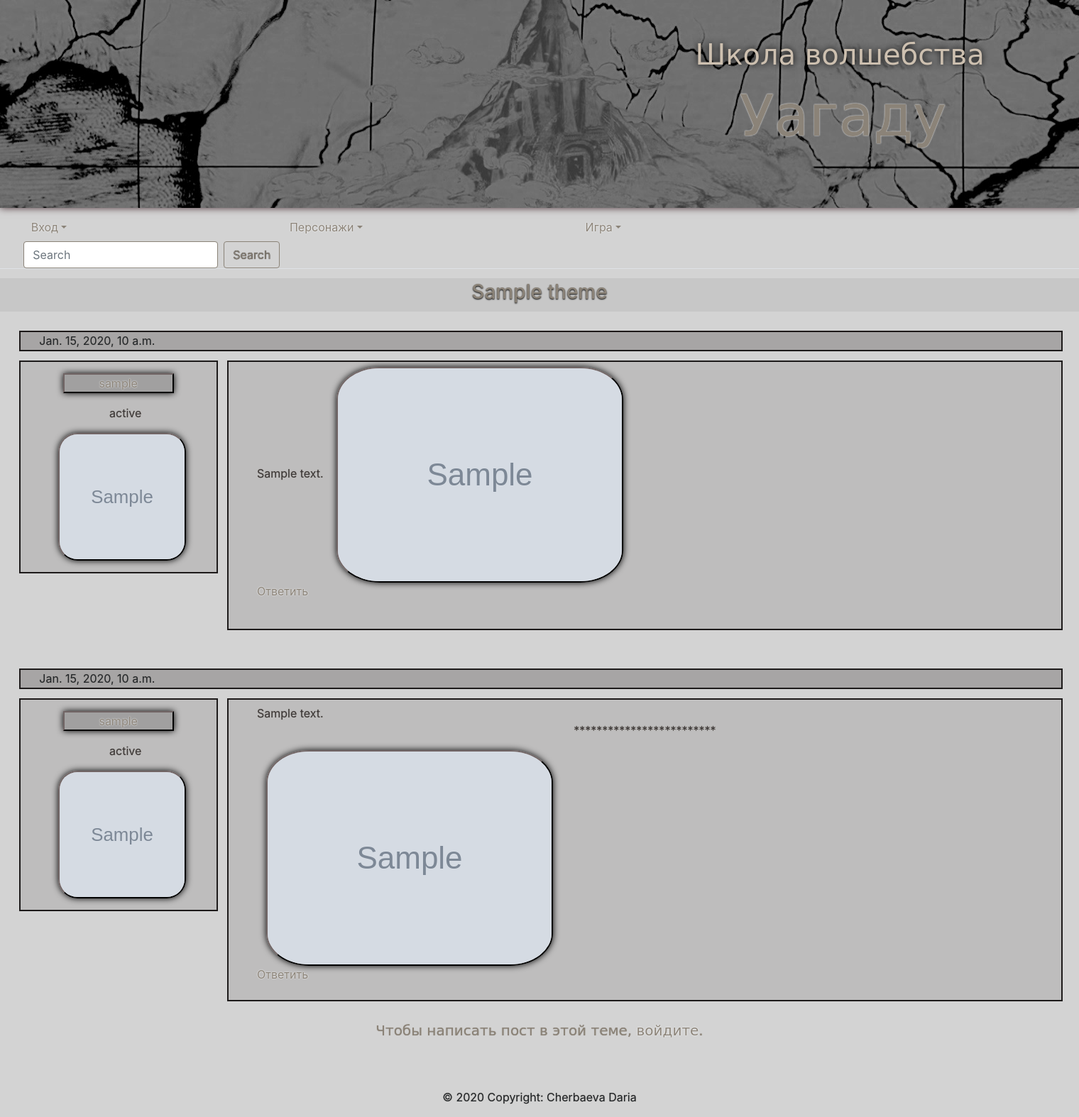
After one commit to dariacherbaeva/role_game_forum, a Django app: page /forum/page/1 in a window 1520 px wide. The commit adds this page. Shown: the whole page at 71% size. Run offline with Django 3.2, Linux system fonts and the light colour scheme; tables that the repository leaves empty hold one stand-in row (values such as "Sample post"); grey boxes marked "Sample" are stand-in pictures; some libraries are stand-ins or nearby versions.

Commit message:
friends app finished (subscriptions and friends both), theme page added, posts counter in profile added, some minor changes in other pages added as well

```diff
--- a/forum/models.py
+++ b/forum/models.py
@@ -16,7 +16,7 @@ class Section(models.Model):
 class Theme(models.Model):
     name = models.CharField(max_length=50)
     section = models.ForeignKey(Section, on_delete=models.CASCADE, blank=True, null=True)
-    first_post = models.ForeignKey('Post', on_delete=models.CASCADE)
+    first_post = models.ForeignKey('Post', on_delete=models.CASCADE, related_name='first_post')
     is_open = models.BooleanField()
     is_game = models.BooleanField()
 
@@ -30,6 +30,10 @@ class Post(models.Model):
     character = models.ForeignKey(Character, on_delete=models.CASCADE, blank=True, null=True)
     picture = models.ImageField(upload_to='photos', blank=True, null=True)
     when = models.DateTimeField()
+    theme = models.ForeignKey(Theme, on_delete=models.CASCADE, related_name='theme', blank=True, null=True)
+
+    def __str__(self):
+        return self.text
 
 
 class Like(models.Model):
--- a/forum/urls.py
+++ b/forum/urls.py
@@ -1,7 +1,8 @@
 from django.urls import path
 
-from forum.views import ForumListView
+from forum.views import ForumListView, ForumPageView
 
 urlpatterns = [
     path('list/', ForumListView.as_view(), name='list'),
+    path('page/<int:pk>', ForumPageView.as_view(), name='page'),
 ]
--- a/forum/views.py
+++ b/forum/views.py
@@ -1,6 +1,8 @@
-from django.views.generic import TemplateView
+from django.utils import timezone
+from django.views.generic import TemplateView, DetailView, CreateView
 
-from forum.models import Theme, Section
+from forum.forms import GamePostForm, SystemPostForm
+from forum.models import Theme, Section, Post
 
 
 class ForumListView(TemplateView):
@@ -12,3 +14,16 @@ class ForumListView(TemplateView):
         context['game_themes'] = Theme.objects.filter(is_game=True)
         context['sections'] = Section.objects.all()
         return context
+
+
+class ForumPageView(DetailView):
+    model = Theme
+    template_name = 'forum/forum_page.html'
+    context_object_name = 'theme'
+
+    def get_context_data(self, **kwargs):
+        context = super(ForumPageView, self).get_context_data(**kwargs)
+        context['posts'] = Post.objects.filter(theme=self.object).order_by('when')
+        # context['game_form'] = GamePostForm
+        # context['system_form'] = SystemPostForm
+        return context
--- a/foundation/models.py
+++ b/foundation/models.py
@@ -46,10 +46,11 @@ class SiteUser(AbstractBaseUser):
     def __str__(self):
         return self.username
 
-    # For checking permissions. to keep it simple all admin have ALL permissons
+    # For checking permissions. to keep it simple all admin have ALL permissions
     def has_perm(self, perm, obj=None):
         return self.is_admin
 
     # Does this user have permission to view this app? (ALWAYS YES FOR SIMPLICITY)
-    def has_module_perms(self, app_label):
+    @staticmethod
+    def has_module_perms(app_label):
         return True
--- a/friends/models.py
+++ b/friends/models.py
@@ -6,3 +6,9 @@ from foundation.models import SiteUser
 class Subscription(models.Model):
     subscriptor = models.ForeignKey(SiteUser, on_delete=models.CASCADE, related_name='who')
     subscriber = models.ForeignKey(SiteUser, on_delete=models.CASCADE, related_name='to_who')
+
+    class Meta:
+        unique_together = (('subscriptor', 'subscriber'),)
+
+    def __str__(self):
+        return self.subscriptor.username + ' ' + self.subscriber.username
--- /dev/null
+++ b/friends/urls.py
@@ -0,0 +1,9 @@
+from django.urls import path
+
+from friends.views import FriendsListView, subscribe, unsubscribe
+
+urlpatterns = [
+    path('friends/', FriendsListView.as_view(), name='friends_list'),
+    path('subscribe/<int:pk>', subscribe, name='subscribe'),
+    path('unsubscribe/<int:pk>', unsubscribe, name='unsubscribe'),
+]
--- a/role_game_forum/settings.py
+++ b/role_game_forum/settings.py
@@ -122,6 +122,7 @@ USE_TZ = True
 
 STATIC_URL = '/static/'
 LOGIN_REDIRECT_URL = '/'
+LOGIN_URL = 'login'
 AUTH_USER_MODEL = 'foundation.SiteUser'
 STATICFILES_DIRS = [os.path.join(BASE_DIR, "static")]
 MEDIA_ROOT = os.path.join(os.path.dirname(BASE_DIR), "media")
--- a/role_game_forum/urls.py
+++ b/role_game_forum/urls.py
@@ -26,6 +26,7 @@ urlpatterns = [
     url('', include('foundation.urls')),
     re_path(r'^characters/', include(('characters.urls', 'characters'), namespace='Characters')),
     re_path(r'^forum/', include(('forum.urls', 'forum'), namespace='Forum')),
+    re_path(r'^friends/', include(('friends.urls', 'friends'), namespace='Friends')),
 
 ]
 if settings.DEBUG:
--- a/static/css/style.css
+++ b/static/css/style.css
@@ -97,11 +97,13 @@ a:hover {
         margin: 20pt;
         float: left;
         margin-right: 40pt;
+        width: 1470px;
 }
 
 .post-body {
         overflow: hidden;
         height: auto;
+        min-height: 380px;
         padding-left: 30pt;
         padding-right: 30pt;
         margin-top: 10pt;
--- a/templates/base.html
+++ b/templates/base.html
@@ -97,7 +97,7 @@
                        role="button">Профиль</a>
                     <div class="dropdown-menu" id="myDropdown1">
                         <a class="dropdown-item" href="{% url 'profile' pk=request.user.id %}">Мой профиль</a>
-                        <a class="dropdown-item" href="#">Мои друзья</a>
+                        <a class="dropdown-item" href="{% url 'Friends:friends_list' %}">Мои друзья</a>
                         <a class="dropdown-item" href="#">Мои сообщения</a>
                         <a class="dropdown-item" href="{% url 'logout' %}">Выйти</a>
                     </div>
--- a/templates/characters/characters.html
+++ b/templates/characters/characters.html
@@ -88,10 +88,10 @@
             {% endif %}
         {% endfor %}
         <p></p>
-        <div><p></p></div>
+       ㅤㅤㅤㅤㅤㅤ
 
 
-        <div class="page-title" align="center">
+       <div class="page-title" align="center">
             <h3>Неканоны ролевой</h3>
         </div>
         {% for c in character_list %}
--- a/templates/forum/forum_list.html
+++ b/templates/forum/forum_list.html
@@ -10,7 +10,7 @@
         {% for t in themes %}
             <div class="location-list">
                 <div class="location-link">
-                    <a href="#">{{ t.name }}</a>
+                    <a href="{% url 'Forum:page' pk=t.pk %}">{{ t.name }}</a>
                     <p>Создано: {{ t.first_post.when }}</p>
                 </div>
             </div>
@@ -27,7 +27,7 @@
                 {% if t.section == s %}
                     <div class="location-list">
                         <div class="location-link">
-                            <a href="#">{{ t.name }}</a>
+                            <a href="{% url 'Forum:page' pk=t.pk %}">{{ t.name }}</a>
                             <p>{{ t.first_post.when }}</p>
                         </div>
                     </div>
--- /dev/null
+++ b/templates/forum/forum_page.html
@@ -0,0 +1,98 @@
+{% extends 'base.html' %}
+{% load bootstrap_tags %}
+
+
+{% block content %}
+    <div class="page-title" align="center">
+        <h3>{{ theme.name }}</h3>
+    </div>
+
+    <div class="post-box">
+        <div class="post-time">
+            {{ theme.first_post.when }}
+        </div>
+        <div class="post-author">
+            <ul>
+                <p>
+                <div class="author"><a
+                        href="{% url 'profile' pk=theme.first_post.author.pk %}">{{ theme.first_post.author.username }}</a>
+                </div>
+                </p>
+                <p>
+                <div class="status">{{ theme.first_post.author.status }}</div>
+                </p>
+                {% if theme.first_post.author.photo %}
+                    <p><img src="{{ theme.first_post.author.photo.url }}" width="180" height="180" class="avatar"
+                            align="center"></p>
+                {% endif %}
+                <!--<p><div class="posts-counter">Сообщений: 249</div></p>-->
+            </ul>
+        </div>
+        <div class="post-body">
+            <div id="p193244-content" class="post-content">
+                {{ theme.first_post.text }}
+                {% if theme.first_post.picture %}
+                    <img src="{{ theme.first_post.picture.url }}" class="avatar">
+                {% endif %}
+                <p><a href="#" class="reply-a">Ответить</a></p>
+            </div>
+        </div>
+    </div>
+
+    {% for post in posts %}
+        <div class="post-box">
+            <div class="post-time">
+                {{ post.when }}
+            </div>
+            <div class="post-author">
+                <ul>
+                    <p>
+                    <div class="author"><a
+                            href="{% url 'profile' pk=post.author.pk %}">{{ post.author.username }}</a>
+                    </div>
+                    </p>
+                    <p>
+                    <div class="status">{{ post.author.status }}</div>
+                    </p>
+                    {% if post.author.photo %}
+                        <p><img src="{{ post.author.photo.url }}" width="180" height="180" class="avatar"
+                                align="center"></p>
+                    {% endif %}
+                    <!--<p><div class="posts-counter">Сообщений: 249</div></p>-->
+                </ul>
+            </div>
+            <div class="post-body">
+                <div id="p193244-content" class="post-content">
+                    {{ post.text }}
+                    <p align="center">*************************</p>
+                    {% if post.picture %}
+                        <div>
+                            <img src="{{ post.picture.url }}" class="avatar">
+                        </div>
+                    {% endif %}
+                    <p><a href="#" class="reply-a">Ответить</a></p>
+                </div>
+            </div>
+        </div>
+    {% endfor %}
+    {% if request.user.is_authenticated == False %}
+        <div class="main-page-text">Чтобы написать пост в этой теме, <a href="{% url 'login' %}">войдите</a>.</div>
+    {% elif theme.is_open == False %}
+        <div class="main-page-text">Данная тема закрыта.</div>
+    {% elif theme.is_game %}
+        <form class="form-control" action="{% url '' %}">
+            <div class="new-post" align="center">
+                <h5 сlass="np-title">Новый пост</h5>
+                <div class="form-group">
+                    {% csrf_token %}
+                    {{ game_form|as_bootstrap }}
+                </div>
+                <div class="form-group">
+                    <button class="btn btn-outline-success my-2 my-sm-0" type="submit" align="center">Отправить</button>
+                </div>
+            </div>
+        </form>
+    {% elif theme.is_game == False %}
+        код для системной
+    {% endif %}
+{% endblock %}
--- a/templates/foundation/profile_edit.html
+++ b/templates/foundation/profile_edit.html
@@ -2,6 +2,10 @@
 {% load bootstrap_tags %}
 
 {% block content %}
+
+    <div class="page-title" align="center">
+        <h3>Редактировать профиль</h3>
+    </div>
     <form class="menu" align="center" method="post" enctype="multipart/form-data">
         <div class="form-group">
             {% csrf_token %}
```
Also changed, not shown: forum/forms.py (added, +15 -0 lines), foundation/views.py (+13 -0 lines), friends/views.py (+42 -2 lines), templates/foundation/profile.html (+27 -2 lines), templates/friends/friends_list.html (added, +41 -0 lines). Lines whose indentation alone changed are shown as unchanged.
